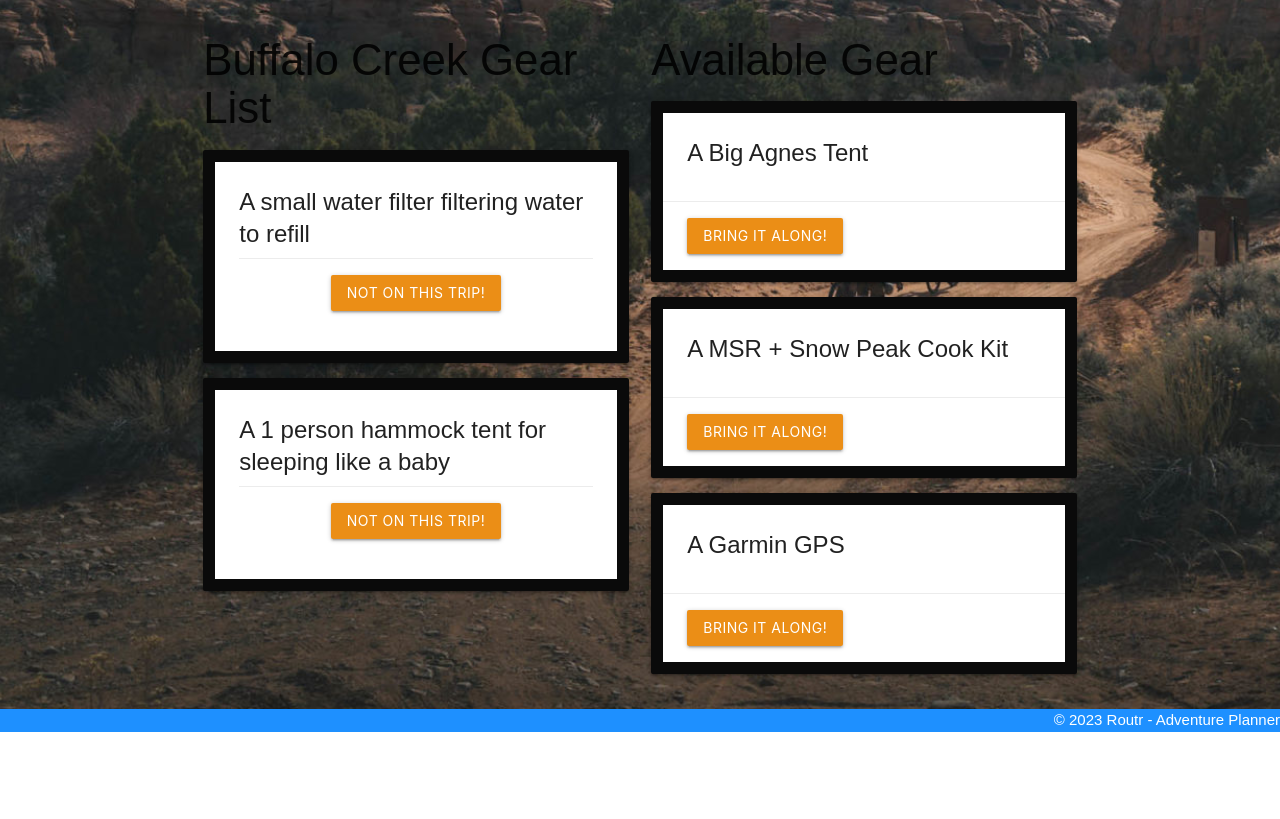
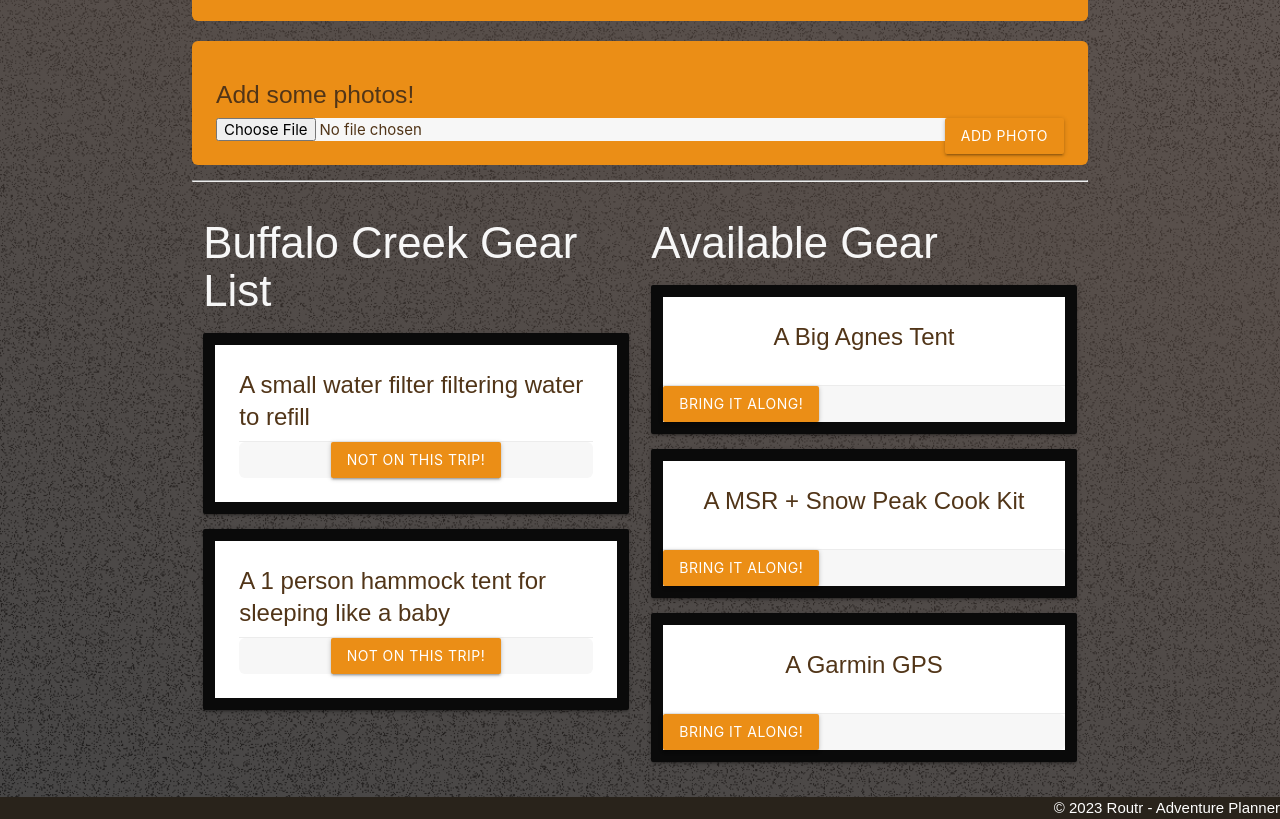
Before and after one commit to layhee/routr, a Django app: page /trips/1/ in a window 1280 px wide. Shown: the part 660-1479 px from the top of the page. Before the commit the page ends 1392 px from the top, so only its background shows below. Run offline with Django 4.2, Linux system fonts and the light colour scheme; a user stored in the database is signed in; data comes from the database, SQL or seed files in the repository; both versions use the stored data as it was after the commit; some web fonts are replaced.

Commit message:
adds styling and image upload

```diff
--- a/main/admin.py
+++ b/main/admin.py
@@ -1,6 +1,7 @@
 from django.contrib import admin
 
-from .models import Trip, Gear
+from .models import Trip, Gear, Photo
 
 admin.site.register(Trip)
 admin.site.register(Gear)
+admin.site.register(Photo)
--- a/main/static/css/style.css
+++ b/main/static/css/style.css
@@ -5,15 +5,41 @@ body {
     display: flex;
     min-height: 100vh;
     flex-direction: column;
-    background-image: url(/static/bikepack.jpg);
-    background-size: cover;
-    background-position: center;
+    color:rgb(81, 53, 24);
   }
+:where(h1,h2,h3, h4){
+  color:rgb(247, 247, 247);
+}
 h1{
   letter-spacing: -.1rem;
 }
 main {
   flex: 1 0 auto;
+}
+nav .brand-logo{
+  font-size: 3.2rem;
+  font-weight: 700  ;
+}
+a{
+  color:rgb(235, 142, 22);
+}
+img{
+  margin: 23px 0;
+}
+.photo{
+  background-color: rgb(235, 142, 22);
+  border-radius: 6px 6px;
+}
+.borderless-form{
+  border: none;
+  border-radius: 6px 6px;
+  padding: 0 0;
+  margin: 0 0;
+}
+.welcome{
+  font-size: 6rem;
+  color: rgb(247, 247, 247);
+  text-shadow: 2px 2px 4px rgb(10, 10, 10);
 }
 .btn{
   background-color: rgb(235, 142, 22);
@@ -22,15 +48,19 @@ main {
   background-color: rgb(181, 109, 16);
 }
 .nav-wrapper{
-  background-color: dodgerblue;
+  background-color: rgb(144, 83, 8);
 }
 .page-footer {
   padding-top: 0;
   text-align: right;
-  background-color: dodgerblue;
+  background-color: rgb(41, 35, 27);
 }
 .card{
   border: 12px solid rgb(10, 10, 10)
+}
+.card-panel{
+  background-color: rgb(235, 142, 22);
+  box-shadow: none;
 }
 .card:hover{
   border: 12px solid rgb(10, 10, 10);
@@ -39,3 +69,33 @@ main {
 .brand-logo{
     margin-left: 32px;
   }
+.detail-img{
+  width: 100%;
+}
+.card .card-title.trip-title{
+  font-size: 2.6rem;
+  font-weight: 700;
+}
+.thick{
+  font-weight: 700;
+}
+.sub-title{
+  color:rgb(235, 142, 22);
+  font-size: 2.6rem;
+}
+.welcome-sub-title{
+  color: rgb(247, 247, 247);
+  font-size: 2.2rem;
+  text-shadow: 2px 2px 3px rgba(10, 10, 10, 1);
+}
+form{
+  background-color: rgb(247, 247, 247);
+  border: 12px solid rgb(10, 10, 10);
+  padding: 24px 24px;
+}
+.helptext{
+  display: none;
+}
+.card .card-action {
+  padding: 0 0;
+}
--- a/main/templates/base.html
+++ b/main/templates/base.html
@@ -1,4 +1,14 @@
-{% load static %} {% block body-class %} {% endblock %}
+{% load static %} {% block additional_styles %}
+<style>
+	body {
+		background: linear-gradient(-160deg, #2d211dbe, #413732e1, #181717cc),
+			url(/static/grain-1.png);
+		background-size: cover;
+		background-position: center;
+	}
+</style>
+{% endblock %}
+
 <!DOCTYPE html>
 <html lang="en">
 	<head>
@@ -18,6 +28,7 @@
 			type="text/css"
 			href="{% static 'css/style.css' %}" />
 		<script src="https://cdnjs.cloudflare.com/ajax/libs/materialize/1.0.0/js/materialize.min.js"></script>
+		<script src="https://cdnjs.cloudflare.com/ajax/libs/jquery/3.6.3/jquery.min.js"></script>
 	</head>
 	<body>
 		<header class="navbar-fixed">
--- a/main/templates/gear/detail.html
+++ b/main/templates/gear/detail.html
@@ -1,6 +1,6 @@
 {% extends 'base.html' %} {% block content %}
 
-<a href="{% url 'gear' %}"><h1>Your Gear</h1></a>
+<a href="{% url 'gear' %}"><h5>< Back to All Gear</h5></a>
 <div class="card">
 	<div class="card-content">
 		<span class="card-title">{{ gear.name }}</span>
--- a/main/templates/main/gear_form.html
+++ b/main/templates/main/gear_form.html
@@ -5,10 +5,11 @@
 {% else %}
 <h1>Add Gear</h1>
 {% endif %}
+<div class="card">
 	<form
+		class="borderless-form"
 		action=""
 		method="post">
-	<!-- Django requires the following for security purposes -->
 		{% csrf_token %}
 		<table>
 			{{ form.as_table }}
@@ -18,4 +19,5 @@
 			value="Submit!"
 			class="btn" />
 	</form>
+</div>
 {% endblock %}
--- a/main/templates/trips/detail.html
+++ b/main/templates/trips/detail.html
@@ -1,16 +1,17 @@
 {% extends 'base.html' %} {% block content %}
 
-<a href="{% url 'index' %}"><h1>Your Trips</h1></a>
+<a href="{% url 'index' %}"><h5>< Back to All Trips</h5></a>
+
 <div class="row">
-	<div class="col s6">
+	<div class="col s12">
 		<div class="card">
 			<div class="card-content">
-				<span class="card-title">{{ trip.name }}</span>
-				<p>Mode of travel: {{ trip.mode }}</p>
-				<p>Distance: {{ trip.distance }}</p>
-				<p>Nights: {{ trip.nights }}</p>
-				<p>Start: {{ trip.start }}</p>
-				<p>End: {{ trip.end }}</p>
+				<span class="card-title trip-title">{{ trip.name }}</span>
+				<p><span class="thick">Mode of travel</span>: {{ trip.mode }}</p>
+				<p><span class="thick">Distance</span>: {{ trip.distance }}</p>
+				<p><span class="thick">Nights</span>: {{ trip.nights }}</p>
+				<p><span class="thick">Start</span>: {{ trip.start }}</p>
+				<p><span class="thick">End</span>: {{ trip.end }}</p>
 			</div>
 			<div class="card-action">
 				<a href="{% url 'trip_update' trip.id %}">Edit</a>
@@ -18,18 +19,30 @@
 			</div>
 		</div>
 	</div>
+</div>
+<div class="row photo">
+	<div class="col s12">
+		<div class="row s12">
 		{% for photo in trip.photo_set.all %}
 			<img
+				class="col s4"
+				class="detail-img"
 				src="{{ photo.url}}"
 				alt="{{ trip.name }}" />
 			{% empty %}
-	<div class="col s6">
-		<div class="card-panel center">Just Imagine It...</div>
+			<div class="card-panel center col s12"><h4>Just Imagine It...</h4>
 			</div>
 			{% endfor%}
-	<div class="col s6">
+		</div>
+
+	</div>
+</div>
+</div>
+<div class="">
 	<div class="card-panel photo">
+		<h5>Add some photos!</h5>
 		<form
+			class="borderless-form"
 			action="{% url 'add_photo' trip.id%}"
 			method="POST"
 			enctype="multipart/form-data">
@@ -40,9 +53,8 @@
 			<input
 				type="submit"
 				value="Add Photo"
-					class="btn" />
+				class="btn right scale-transition" />
 		</form>
-		</div>
 	</div>
 </div>
 <hr />
@@ -57,6 +69,7 @@
 				</span>
 				<div class="card-action center">
 					<form
+					class="borderless-form"
 					action="{% url 'assoc_trip' trip.id gear.id %}"
 						method="POST">
 						{% csrf_token %}
@@ -77,17 +90,18 @@
 		<h3>Available Gear</h3>
 		{% if gear.count %} {% for gear in gear.all %}
 		<div class="card">
-			<div class="card-content">
+			<div class="card-content center">
 				<span class="card-title"> A {{ gear.brand }} {{gear.name}} </span>
 			</div>
 			<div class="card-action">
 				<form
+				class="borderless-form"
 				action="{% url 'assoc_gear' trip.id gear.id %}"
 					method="POST">
 					{% csrf_token %}
 					<button
 						type="submit"
-						class="btn">
+						class="btn center">
 						Bring it along!
 					</button>
 				</form>
@@ -97,26 +111,5 @@
 		<h5>That's your whole kit!</h5>
 		{% endif %}
 	</div>
-	{% comment %}
-	<div class="col s6">
-		<table class="striped">
-			<thead>
-				<tr>
-					<th>Gear</th>
-				</tr>
-			</thead>
-			<tbody>
-				{% for gear in trip.gear_set.all %}
-				<tr>
-					<td>{{gear.brand}}</td>
-					<td>{{gear.size}}</td>
-					<td>{{gear.name}}</td>
-					<td>{{gear.use}}</td>
-				</tr>
-				{% endfor %}
-			</tbody>
-		</table>
-	</div>
-	{% endcomment %}
 </div>
 {% endblock %}
```
Also changed, not shown: main/templates/about.html (+7 -3 lines), main/templates/gear/index.html (+16 -8 lines), main/templates/registration/signup.html (+12 -2 lines), main/templates/trips/index.html (+8 -3 lines), templates/index.html (+12 -8 lines), db.sqlite3, main/migrations/0018_gear_user.py (added), main/migrations/0019_remove_gear_user.py (added), main/migrations/0020_gear_user.py (added), main/migrations/0021_remove_gear_user.py (added), main/static/grain-1.png (added). Lines whose indentation alone changed are shown as unchanged.
